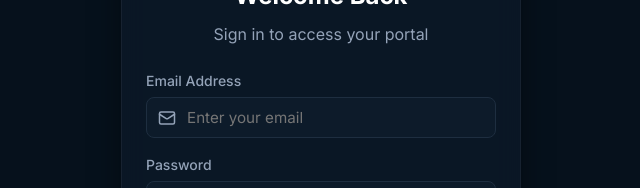
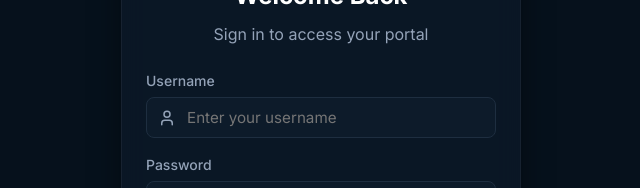
Before and after one commit to osamaazizjaber-droid/TGH-NFE, a React (Vite) app: page / in a window 1280 px wide. Shown: the part 264-452 px from the top of the page, without its empty margins (319-959 px from the left). Built offline with nearby package versions, Linux system fonts and the light colour scheme; no server answers.

Commit message:
feat: replace email with username for teacher login and creation

```diff
--- a/src/pages/AdminDashboard.jsx
+++ b/src/pages/AdminDashboard.jsx
@@ -205,7 +205,7 @@ export default function AdminDashboard() {
 
   // Add Teacher State
   const [showTeacherModal, setShowTeacherModal] = useState(false);
-  const [newTeacher, setNewTeacher] = useState({ email: '', password: '', full_name: '' });
+  const [newTeacher, setNewTeacher] = useState({ username: '', password: '', full_name: '' });
   const [teacherLoading, setTeacherLoading] = useState(false);
 
   const handleAddTeacher = async (e) => {
@@ -221,8 +221,10 @@ export default function AdminDashboard() {
       // The only way to create a user while logged in is if we use the same API call or tell the user it requires backend.
 
       // Let's attempt to use the standard signUp. If it fails because a user is logged in, we will show a specific error.
+      // Convert username to internal Supabase email format
+      const internalEmail = newTeacher.username.trim().toLowerCase() + '@tgh.nfe';
       const { data: authData, error: authError } = await supabase.auth.signUp({
-        email: newTeacher.email,
+        email: internalEmail,
         password: newTeacher.password,
       });
 
@@ -231,14 +233,14 @@ export default function AdminDashboard() {
       if (authData?.user) {
         const { error: dbError } = await supabase.from('teachers').insert([{
           id: authData.user.id,
-          email: newTeacher.email,
+          email: internalEmail,
           full_name: newTeacher.full_name
         }]);
         if (dbError) throw dbError;
 
-        alert('Teacher added successfully! Note: If Email Confirmations are enabled in your Supabase settings, they must verify their email before logging in.');
+        alert('Teacher added successfully!');
         setShowTeacherModal(false);
-        setNewTeacher({ email: '', password: '', full_name: '' });
+        setNewTeacher({ username: '', password: '', full_name: '' });
         fetchDashboardData();
       }
     } catch (error) {
@@ -540,7 +542,7 @@ export default function AdminDashboard() {
                 <table className="data-table">
                   <thead>
                     <tr>
-                      <th>Email</th>
+                      <th>Username</th>
                       <th>Full Name</th>
                       <th>Joined</th>
                       <th>Actions</th>
@@ -549,7 +551,7 @@ export default function AdminDashboard() {
                   <tbody>
                     {teachers.map(t => (
                       <tr key={t.id}>
-                        <td className="font-medium">{t.email}</td>
+                        <td className="font-medium">{t.email ? t.email.replace('@tgh.nfe', '') : '—'}</td>
                         <td>{t.full_name}</td>
                         <td>{new Date(t.created_at).toLocaleDateString()}</td>
                         <td>
@@ -745,8 +747,8 @@ export default function AdminDashboard() {
                 <input type="text" className="input-field" required value={newTeacher.full_name} onChange={(e) => setNewTeacher({...newTeacher, full_name: e.target.value})} />
               </div>
               <div className="input-group">
-                <label className="input-label">Email</label>
-                <input type="email" className="input-field" required value={newTeacher.email} onChange={(e) => setNewTeacher({...newTeacher, email: e.target.value})} />
+                <label className="input-label">Username</label>
+                <input type="text" className="input-field" required value={newTeacher.username} onChange={(e) => setNewTeacher({...newTeacher, username: e.target.value})} placeholder="e.g. teacher01" autoComplete="username" />
               </div>
               <div className="input-group">
                 <label className="input-label">Password</label>
--- a/src/pages/Login.jsx
+++ b/src/pages/Login.jsx
@@ -1,10 +1,10 @@
 import React, { useState } from 'react';
 import { useNavigate } from 'react-router-dom';
 import { supabase } from '../lib/supabase';
-import { LogIn, Mail, Lock } from 'lucide-react';
+import { LogIn, User, Lock } from 'lucide-react';
 
 export default function Login() {
-  const [email, setEmail] = useState('');
+  const [username, setUsername] = useState('');
   const [password, setPassword] = useState('');
   const [loading, setLoading] = useState(false);
   const [error, setError] = useState(null);
@@ -16,6 +16,8 @@ export default function Login() {
     setError(null);
 
     try {
+      // Convert username to internal email format for Supabase Auth
+      const email = username.trim().toLowerCase() + '@tgh.nfe';
       const { data: authData, error: authError } = await supabase.auth.signInWithPassword({
         email,
         password,
@@ -38,7 +40,7 @@ export default function Login() {
       }
 
     } catch (err) {
-      setError(err.message || 'Invalid email or password. Please try again.');
+      setError(err.message || 'Invalid username or password. Please try again.');
     } finally {
       setLoading(false);
     }
@@ -61,17 +63,18 @@ export default function Login() {
 
         <form onSubmit={handleLogin}>
           <div className="input-group">
-            <label className="input-label">Email Address</label>
+            <label className="input-label">Username</label>
             <div style={{ position: 'relative' }}>
-              <Mail size={18} style={{ position: 'absolute', left: '12px', top: '12px', color: 'var(--text-secondary)' }} />
+              <User size={18} style={{ position: 'absolute', left: '12px', top: '12px', color: 'var(--text-secondary)' }} />
               <input
-                type="email"
+                type="text"
                 className="input-field"
                 style={{ paddingLeft: '40px' }}
-                value={email}
-                onChange={(e) => setEmail(e.target.value)}
+                value={username}
+                onChange={(e) => setUsername(e.target.value)}
                 required
-                placeholder="Enter your email"
+                placeholder="Enter your username"
+                autoComplete="username"
               />
             </div>
           </div>
```
